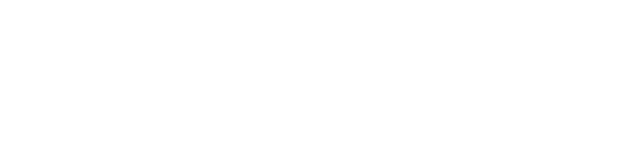
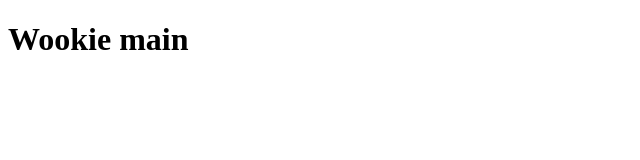
Before and after one commit to Garia34/Udemy_Formation, a plain HTML site: page wookie.html in a window 1280 px wide. Shown: the whole page, without its empty margins (0-640 px from the left). Drawn offline with Linux system fonts and the light colour scheme.

Commit message:
add Title

```diff
--- a/wookie.html
+++ b/wookie.html
@@ -7,6 +7,6 @@
     <title>Wookie</title>
 </head>
 <body>
-
+    <h1>Wookie main</h1>
 </body>
 </html>
```
